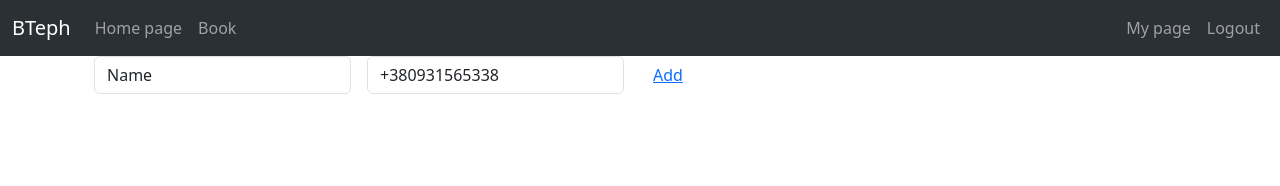
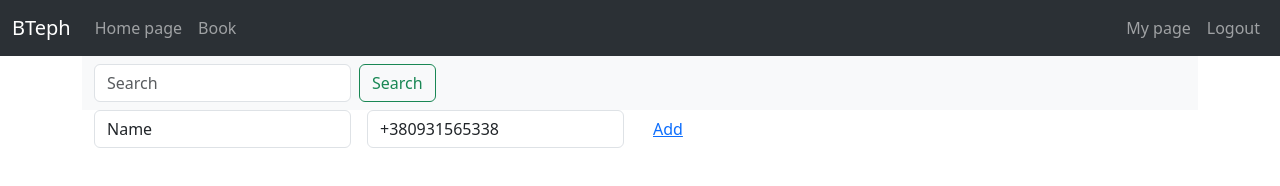
Before and after one commit to ailinchyk/weblab1, a plain HTML site: page book.html in a window 1280 px wide. Drawn offline with nearby package versions, Linux system fonts and the light colour scheme.

Commit message:
Update book.html

```diff
--- a/book.html
+++ b/book.html
@@ -32,7 +32,16 @@
         </div>
       </nav>
     <div class="container tablewrap">
+      <div class="navbar bg-body-tertiary">
+        <div class="container-fluid">
+          <form class="d-flex" role="search">
+            <input class="form-control me-2" type="search" placeholder="Search" aria-label="Search">
+            <button class="btn btn-outline-success" type="submit">Search</button>
+          </form>
+        </div>
+      </div>
         <div class="container tableitems">
+
           <form class="row row-cols-lg-auto g-3 align-items-center">
             <div class="col-12">
               <label class="visually-hidden" for="inlineFormInputGroupUsername">Name</label>
```
